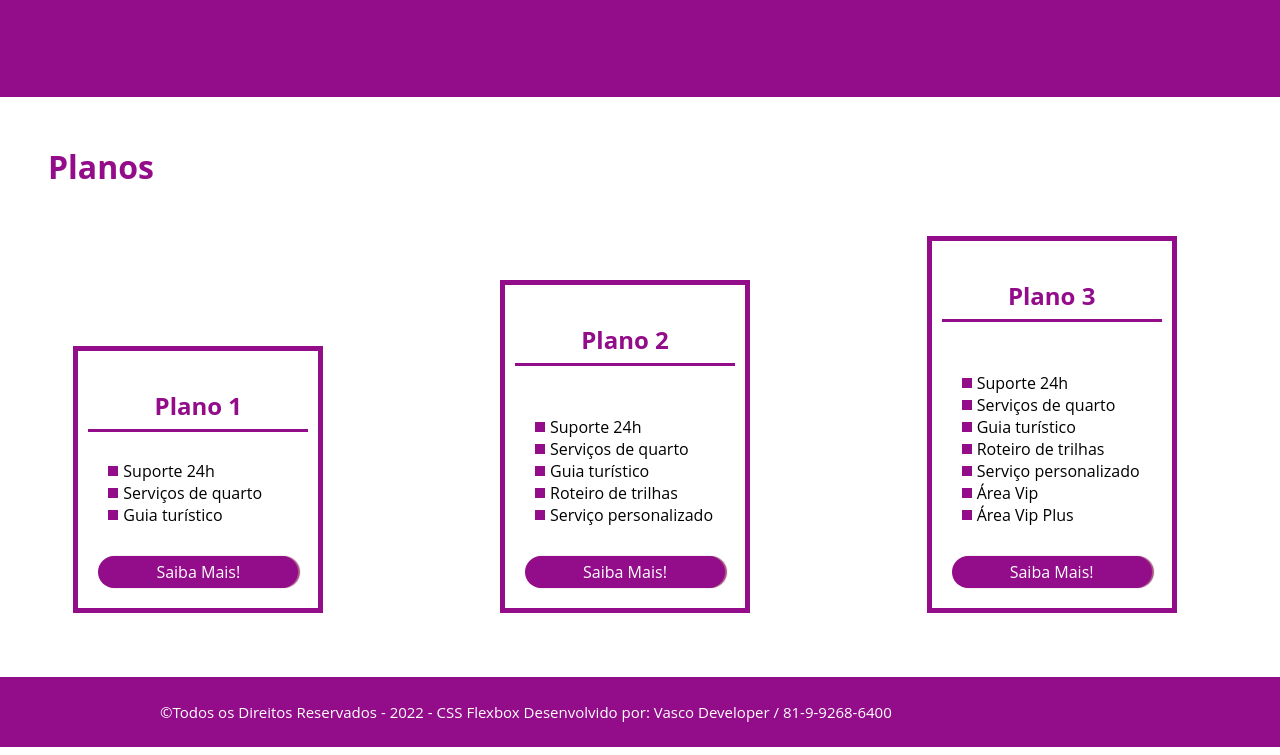
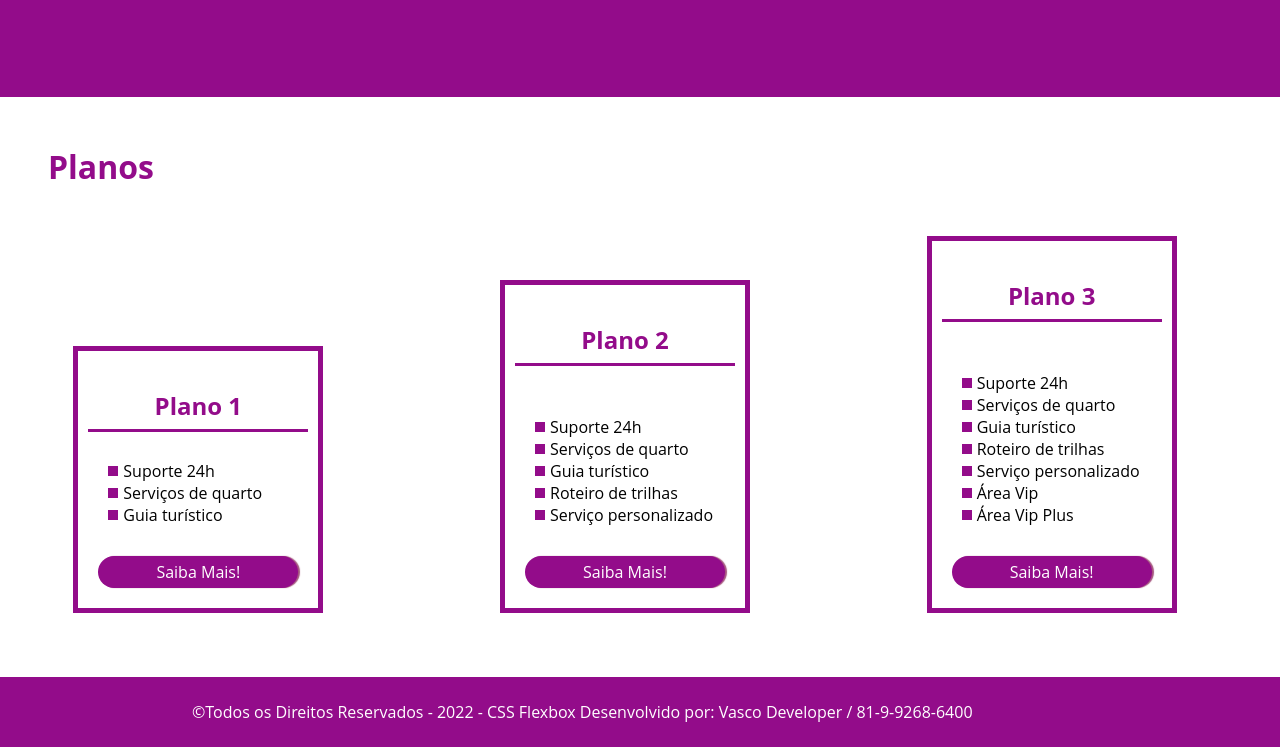
Before and after one commit to edsonfrancavasconcelos/flex-projeto, a plain HTML site: page index.html in a window 1280 px wide. Shown: the part 1348-2103 px from the top of the page. Drawn offline with Linux system fonts and the light colour scheme.

Commit message:
Pequenas alterações

```diff
--- a/style.css
+++ b/style.css
@@ -80,6 +80,10 @@ header .list-itens{display: flex; max-width: 260px; width: 100%;padding:6rem;}
 
 footer{background-color: #930c8a;margin-top: 4rem;   height: 70px;display:flex; align-items: center;color: white; font-size: 15px;}
 
+footer p{font-size: 1rem;padding: 2rem;text-align: center;}
+
+
+
 /*mobile mobile mobile mobile mobile mobile mobile mobile mobile mobile*/
 
 @media (min-width:320px) and (max-width:992px){
```
